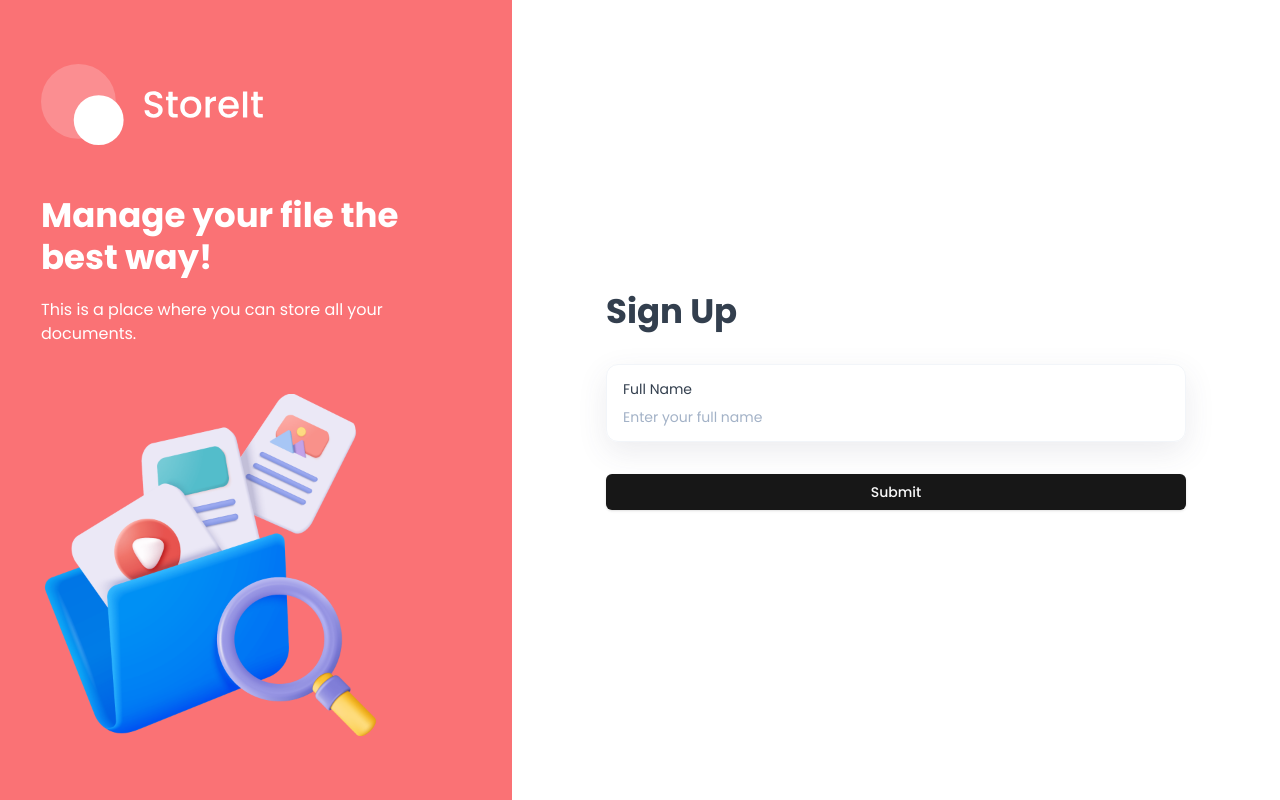
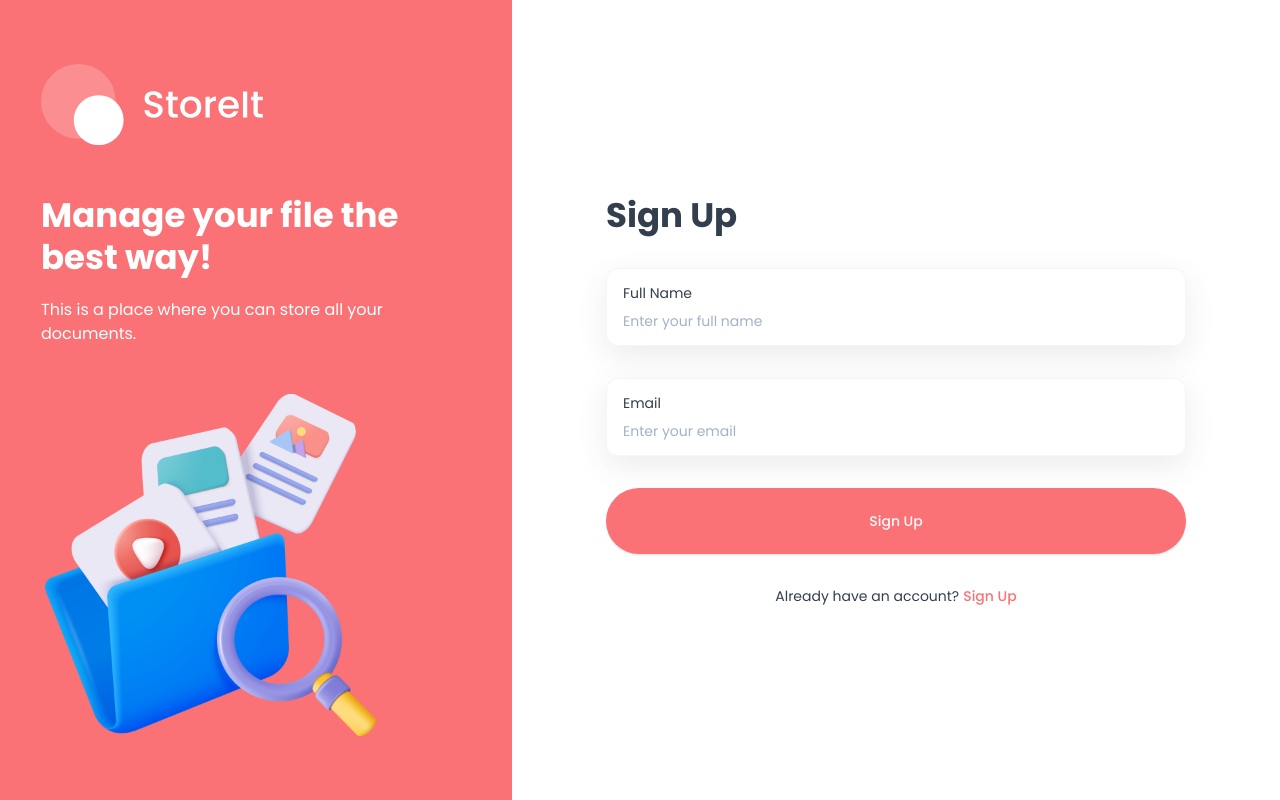
Before and after one commit to AvikNayak22/filefox, a Next.js app: page /sign-up in a window 1280 px wide. Built offline with nearby package versions, Linux system fonts and the light colour scheme.

Commit message:
initialised appwrite

```diff
--- a/components/AuthForm.tsx
+++ b/components/AuthForm.tsx
@@ -14,18 +14,33 @@ import {
   FormMessage,
 } from "@/components/ui/form";
 import { Input } from "@/components/ui/input";
-
-const formSchema = z.object({
-  fullname: z.string().min(2).max(50),
-});
+import { useState } from "react";
+import Image from "next/image";
+import Link from "next/link";
 
 type FormType = "sign-in" | "sign-up";
 
+const authFormSchema = (formType: FormType) => {
+  return z.object({
+    email: z.string().email(),
+    fullName:
+      formType === "sign-up"
+        ? z.string().min(2).max(50)
+        : z.string().optional(),
+  });
+};
+
 const AuthForm = ({ type }: { type: FormType }) => {
+  const [isLoading, setIsLoading] = useState(false);
+  const [errorMessage, setErrorMessage] = useState("");
+
+  const formSchema = authFormSchema(type);
+
   const form = useForm<z.infer<typeof formSchema>>({
     resolver: zodResolver(formSchema),
     defaultValues: {
-      fullname: "",
+      fullName: "",
+      email: "",
     },
   });
 
@@ -41,13 +56,16 @@ const AuthForm = ({ type }: { type: FormType }) => {
             {type === "sign-in" ? "Sign In" : "Sign Up"}
           </h1>
           {type === "sign-up" && (
+            <>
               <FormField
                 control={form.control}
-              name="fullname"
+                name="fullName"
                 render={({ field }) => (
                   <FormItem>
                     <div className="shad-form-item">
-                    <FormLabel className="shad-form-label">Full Name</FormLabel>
+                      <FormLabel className="shad-form-label">
+                        Full Name
+                      </FormLabel>
                       <FormControl>
                         <Input
                           placeholder="Enter your full name"
@@ -56,12 +74,62 @@ const AuthForm = ({ type }: { type: FormType }) => {
                         />
                       </FormControl>
                     </div>
-                  <FormMessage />
+                    <FormMessage className="shad-form-message" />
                   </FormItem>
                 )}
               />
+              <FormField
+                control={form.control}
+                name="email"
+                render={({ field }) => (
+                  <FormItem>
+                    <div className="shad-form-item">
+                      <FormLabel className="shad-form-label">Email</FormLabel>
+                      <FormControl>
+                        <Input
+                          placeholder="Enter your email"
+                          className="shad-input"
+                          {...field}
+                        />
+                      </FormControl>
+                    </div>
+                    <FormMessage className="shad-form-message" />
+                  </FormItem>
                 )}
-          <Button type="submit">Submit</Button>
+              />
+            </>
+          )}
+          <Button
+            type="submit"
+            className="form-submit-button"
+            disabled={isLoading}
+          >
+            {type === "sign-in" ? "Sign In" : "Sign Up"}
+            {isLoading && (
+              <Image
+                src="/assets/icons/loader.svg"
+                alt="loader"
+                width={24}
+                height={24}
+                className="ml-2 animate-spin"
+              />
+            )}
+          </Button>
+
+          {errorMessage && <p className="error-message">*{errorMessage}</p>}
+          <div className="body-2 flex justify-center">
+            <p className="text-light-100">
+              {type === "sign-in"
+                ? "Don't have an account?"
+                : "Already have an account?"}
+            </p>
+            <Link
+              href={type === "sign-in" ? "/sign-up" : "/sign-in"}
+              className="ml-1 font-medium text-brand"
+            >
+              {type === "sign-in" ? "Sign In" : "Sign Up"}
+            </Link>
+          </div>
         </form>
       </Form>
       {/* OTP verification */}
--- a/package.json
+++ b/package.json
@@ -16,11 +16,16 @@
     "clsx": "^2.1.1",
     "lucide-react": "^0.460.0",
     "next": "15.0.3",
+    "node-appwrite": "^14.1.0",
     "react": "19.0.0-rc-66855b96-20241106",
     "react-dom": "19.0.0-rc-66855b96-20241106",
     "react-hook-form": "^7.53.2",
     "tailwind-merge": "^2.5.4",
     "zod": "^3.23.8"
+  },
+  "overrides": {
+    "react": "$react",
+    "react-dom": "$react-dom"
   },
   "devDependencies": {
     "@types/node": "^20",
```
Also changed, not shown: lib/appwrite/config.ts (added, +9 -0 lines), lib/appwrite/index.ts (added, +46 -0 lines), 1 other file (tests, documents, lock files or other folders). Lines whose indentation alone changed are shown as unchanged.
